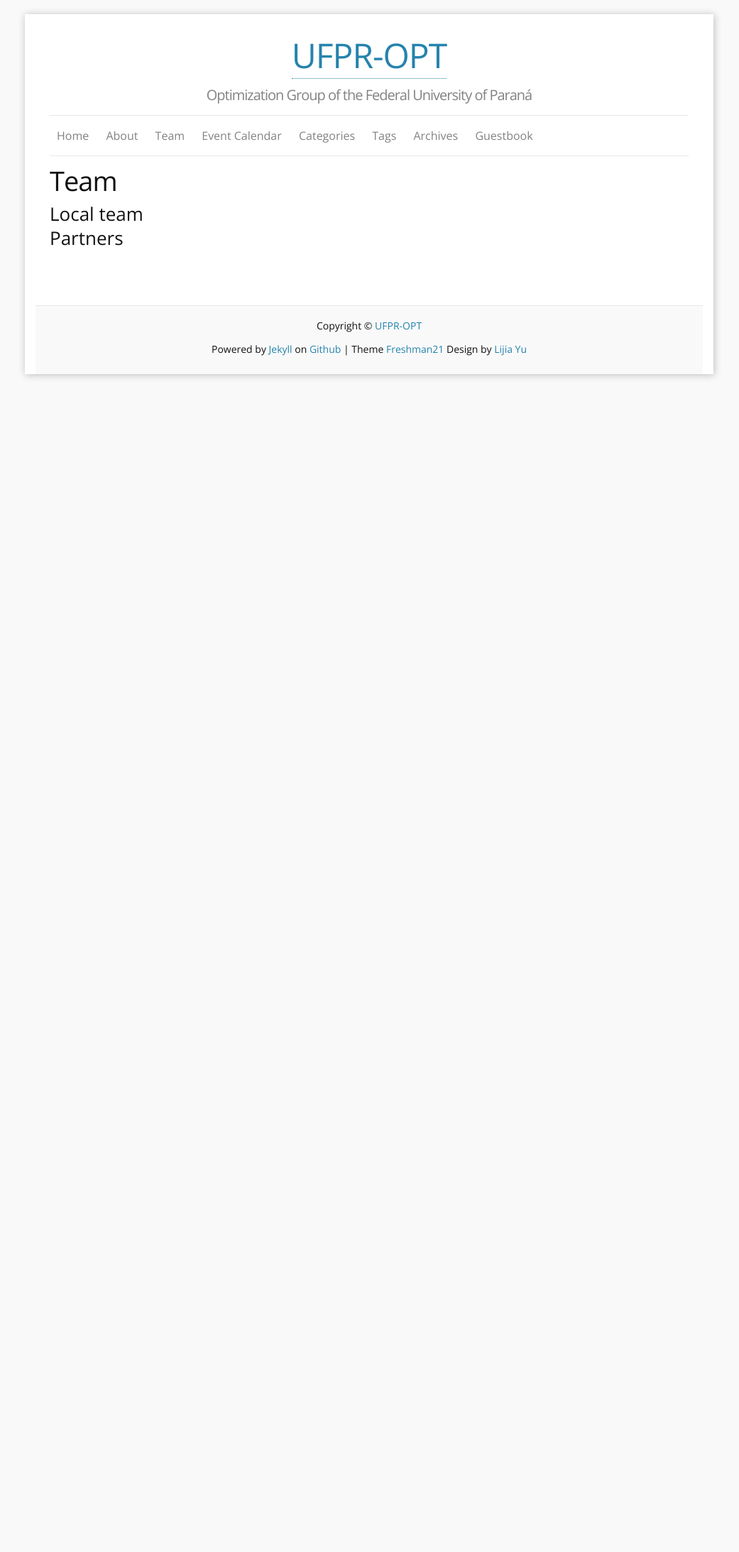
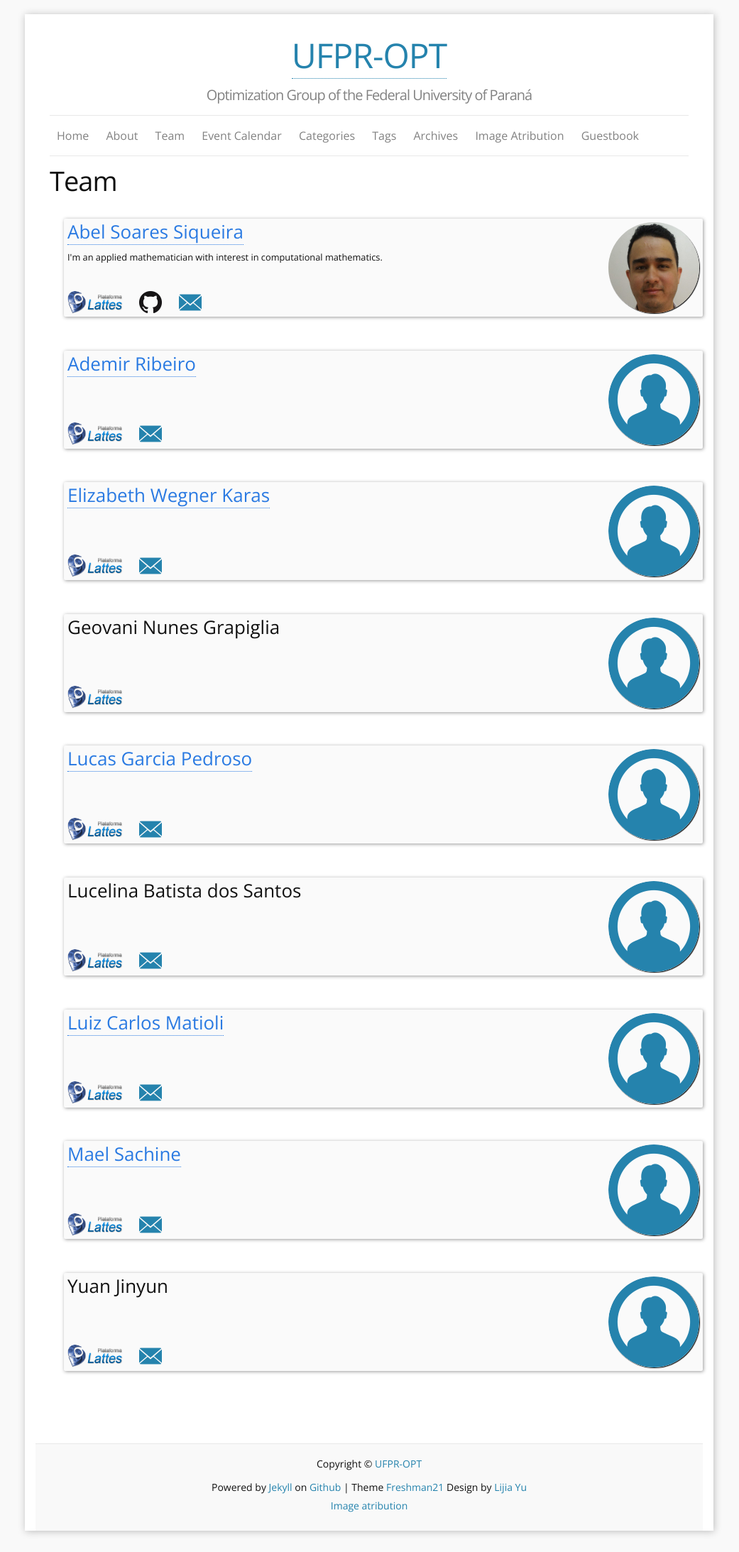
Before and after one commit to ufpr-pde/ufpr-opt.github.io, a Jekyll site: the page built from c_team.md, in a window 1280 px wide. Shown: the whole page at 71% size, without its empty margins (120-1161 px from the left). Built offline with Jekyll 4.4.1, drawn with Linux system fonts in a browser that asks for light colours; nearby versions of some CDN libraries; comment, search, counter and statistics services are not loaded; before the commit the page ends 900 px from its top, so only the background shows below that.

Commit message:
Massive update

```diff
--- /dev/null
+++ b/_data/team.yml
@@ -0,0 +1,43 @@
+- name: Abel Soares Siqueira
+  lattes: http://lattes.cnpq.br/2986958029448752
+  site: http://people.ufpr.br/~abelsiqueira
+  email: abelsiqueira@ufpr.br
+  github: abelsiqueira
+  bio: I'm an applied mathematician with interest in computational mathematics.
+  image: abel.jpg
+
+- name: Ademir Ribeiro
+  lattes: http://lattes.cnpq.br/7837749235554104
+  site: http://people.ufpr.br/~ademir.ribeiro/
+  email: ademir.ribeiro@ufpr.br
+
+- name: Elizabeth Wegner Karas
+  lattes: http://lattes.cnpq.br/7137611732526625
+  site: http://people.ufpr.br/~ewkaras/
+  email: ewkaras@ufpr.br
+
+- name: Geovani Nunes Grapiglia
+  lattes: http://lattes.cnpq.br/9252887821611226
+
+- name: Lucas Garcia Pedroso
+  lattes: http://lattes.cnpq.br/0906070603571189
+  site: http://people.ufpr.br/~lucaspedroso/
+  email: lucaspedroso@ufpr.br
+
+- name: Lucelina Batista dos Santos
+  lattes: http://lattes.cnpq.br/3485740534127573
+  email: lucelina@ufpr.br
+
+- name: Luiz Carlos Matioli
+  lattes: http://lattes.cnpq.br/6084324625677114
+  site: http://people.ufpr.br/~matioli/
+  email: matioli@ufpr.br
+
+- name: Mael Sachine
+  lattes: http://lattes.cnpq.br/1340656534735806
+  site: http://people.ufpr.br/~mael/
+  email: mael@ufpr.br
+
+- name: Yuan Jinyun
+  lattes: http://lattes.cnpq.br/4604141026440444
+  email: jin@ufpr.br
--- a/_includes/footer.html
+++ b/_includes/footer.html
@@ -9,6 +9,8 @@
   GitHub
   {% endif %}
   | Theme <a href="https://github.com/yulijia/freshman21/">Freshman21</a> Design by <a href="http://yulijia.net">Lijia Yu</a>
+  <br>
+  <a href="{{ site.baseurl }}/atribution/index.html">Image atribution</a>
 
 
   <div id="totop" style="position:fixed;bottom:150px;right:50px;cursor: pointer;">
--- a/_layouts/page.html
+++ b/_layouts/page.html
@@ -7,7 +7,7 @@ layout: default
     <h1 class="post-title">{{ page.title }}</h1>
   </header>
 
-  <article class="post-content about">
+  <article class="post-content">
     {{ content }}
   </article>
 
--- a/_sass/_layout.scss
+++ b/_sass/_layout.scss
@@ -322,10 +322,53 @@ q:after {
   font-weight:bold;
 }
 
-
-.event {
-  border: 1px solid $text-color;
-  border-radius: 5px;
+.card {
+  box-shadow: 1px 1px 5px #999;
+  background-color: #fafafa;
+  border-radius: 2px;
   padding: 5px;
   margin: 20px;
+  display: inline-block;
+  width: 100%;
+  position: relative;
+
+  p {
+    font-size: 80%;
+  }
+  .logo {
+    position: absolute;
+    bottom: 0;
+    a {
+      border-bottom-style: none;
+    }
+    height: 32px;
+    img {
+      height: 32px;
+      margin-right: 20px;
+    }
+  }
 }
+
+.info {
+  float: left;
+}
+
+.photo {
+  float: right;
+
+  a {
+    border-bottom-style: none;
+  }
+  img {
+    height: 128px;
+    box-shadow: 1px 1px 1px #111;
+    border-radius: 50%;
+  }
+}
+
+.atributions {
+  img {
+    max-height: 64px;
+    max-width: 128px;
+  }
+}
--- a/c_team.md
+++ b/c_team.md
@@ -5,6 +5,33 @@ comments: yes
 permalink: /team/
 ---
 
-### Local team
+{% assign team = site.data.team | sort: 'date' %}
+{% for p in team %}
+<div class="card">
+  <div class="info">
+  <h3> {% if p.site %}<a href="{{ p.site }}">{% endif %}
+  {{ p.name }}
+  {% if p.site %}</a>{% endif %}
+  </h3>
+  <p> {{ p.bio }} </p>
+  <p class="logo">
+    <a href="{{ p.lattes }}"> <img src="{{ site.baseurl }}/images/lattes.png"> </a>
+    {% if p.github %}
+    <a href="http://github.com/{{ p.github }}"><img src="{{ site.baseurl }}/images/github.png"> </a>
+    {% endif %}
+    {% if p.email %}
+    <a href="mailto:{{ p.email }}"><img src="{{ site.baseurl }}/images/mail.png" alt="{{ p.email }}"> </a>
+    {% endif %}
+  </p>
+  </div>
 
-### Partners
+  <div class="photo">
+    {% if p.site %}<a href="{{ p.site }}">{% endif %}
+      {% if p.image %} <img src="{{ site.baseurl }}/images/{{ p.image }}">
+      {% else %} <img src="{{ site.baseurl }}/images/missing.png">
+      {% endif %}
+    {% if p.site %}</a>{% endif %}
+  </div>
+  <div style="clear: both;"></div>
+</div>
+{% endfor %}
```
Also changed, not shown: d_event_calendar.md (+1 -1 lines), z_ack.md (added, +23 -0 lines), images/abel.jpg (added), images/github.png (added), images/lattes.png (added), images/mail.jpg (added), images/mail.png (added), images/missing.png (added).
